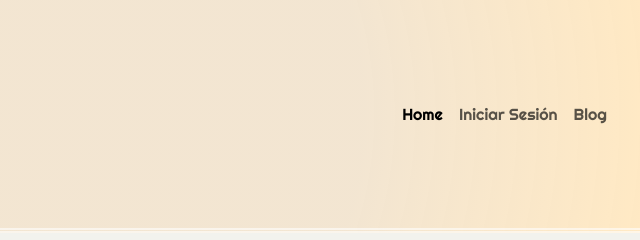
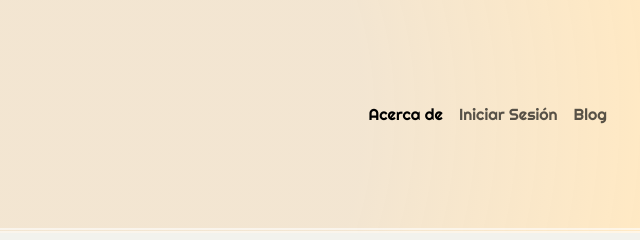
Before and after one commit to SoniaGuevara/SegundaEntregaCoder, a plain HTML site: page home.html in a window 1280 px wide. Shown: the top 240 px of the page, 640-1280 px from the left. Drawn offline with nearby package versions, Linux system fonts and the light colour scheme.

Commit message:
Cambio el menu de home por el de acerca de en la página Home

```diff
--- a/home.html
+++ b/home.html
@@ -26,7 +26,7 @@
               <div class="collapse navbar-collapse justify-content-end button_container" id="navbarNav">
                 <ul class="navbar-nav btn">
                   <li class="nav-item">
-                    <a class="nav-link active" aria-current="page" href="home.html">Home</a>
+                    <a class="nav-link active" aria-current="page" href="acercaDe.html">Acerca de</a>
                   </li>
                   <li class="nav-item">
                     <a class="nav-link" href="IniciarSesion.html">Iniciar Sesión</a>
```
